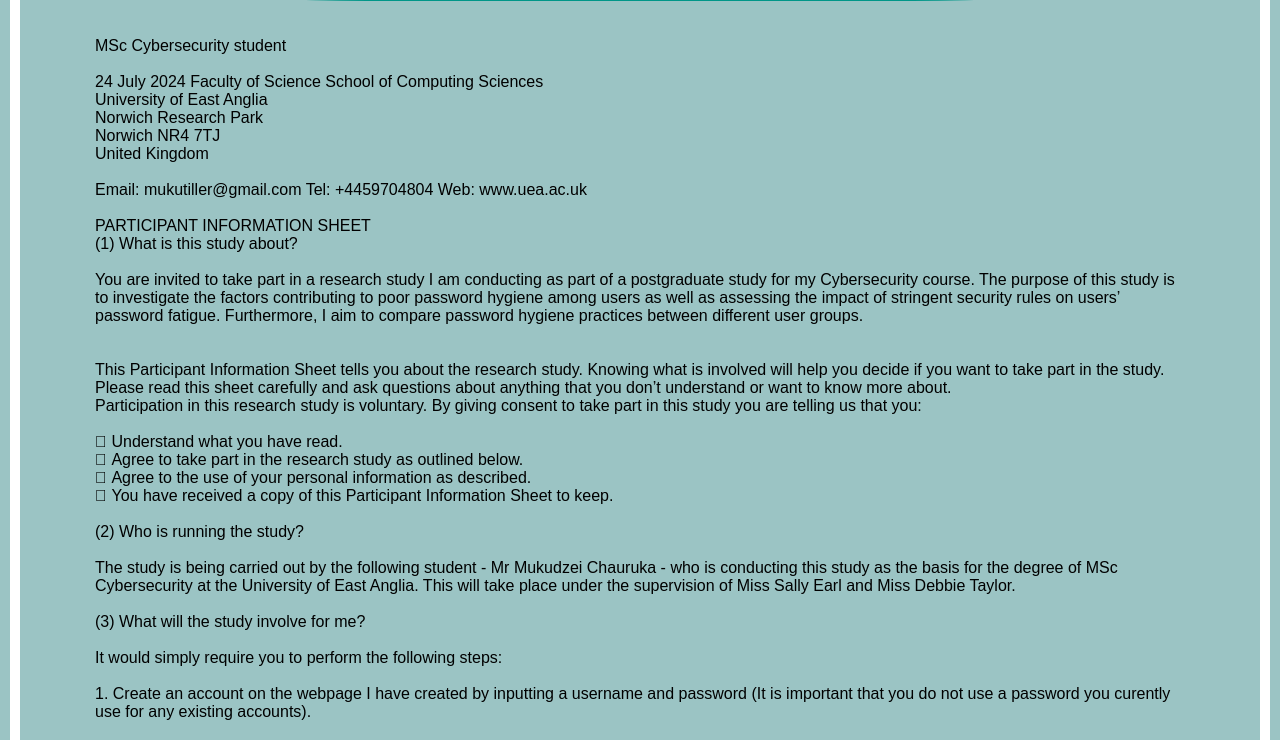
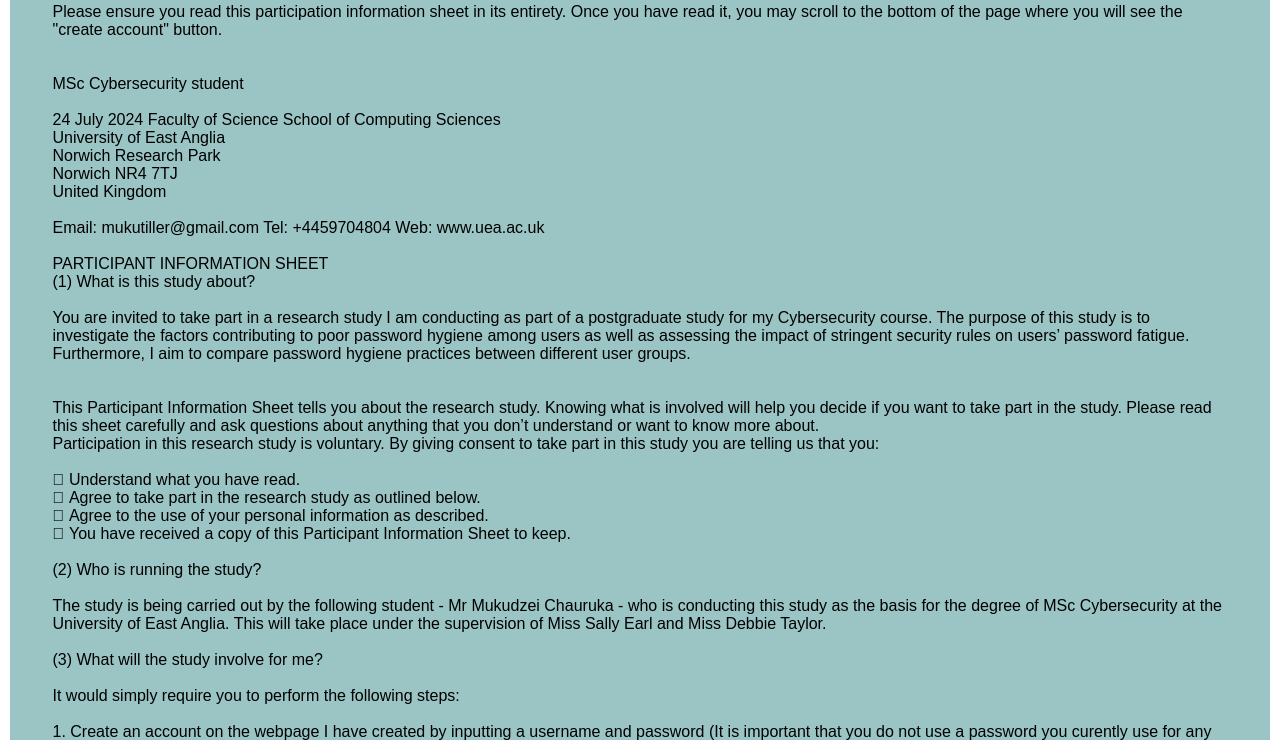
Before and after one commit to Mukudzei17/Disso, a website: page client/index.html in a window 1280 px wide. Shown: the part 242-982 px from the top of the page. Drawn offline with Linux system fonts and the light colour scheme; files whose address does not match are found by name.

Commit message:
lotta changes

```diff
--- a/client/index.html
+++ b/client/index.html
@@ -12,6 +12,8 @@
     <div class="sheet">
       <div class="heading"><h1>Welcome to Mukudzei Chauruka's Study</h1></div>
       <br><br>
+      Please ensure you read this participation information sheet in its entirety. Once you have read it, you may scroll to the bottom of the page where you will see the "create account" button.
+      <br><br><br>
         MSc Cybersecurity student
         <br><br>
         24 July 2024		Faculty of Science
--- a/client/register.js
+++ b/client/register.js
@@ -18,7 +18,7 @@
 
   if (passwordRegex.test(passwordValue)) {
     console.log('Password is valid', passwordValue);
-    alert('Password is valid: ' + passwordValue);
+    alert('Password is valid: ');
     try {
       const response = await fetch('/register', {
         method: 'POST',
--- a/client/style.css
+++ b/client/style.css
@@ -84,7 +84,7 @@
     background-color: rgb(155, 196, 196);
     margin: 0;
     width: auto;
-    padding: 10px;
+    padding: 0px;
 
 }
 .container{
@@ -94,7 +94,7 @@
     position: relative;
     width: auto;
     border: 10px solid #fff;
-    padding: 50px;
+    padding: 5px;
 
 
 }
@@ -121,17 +121,16 @@
 
 .sheet{
     height: 100%;
-    flex: 1;
+
 
     width: auto;
-    margin: 25px;
+    margin: 3%;
 
 }
 .heading{
     padding: 5%;
     border: 1px solid #009688;
     width: auto;
-    border-radius: 25%;
     text-decoration: underline;
 }
 .greeting{
@@ -140,5 +139,4 @@
     top: 200px;
     font-size: larger;
 
-
 }
```
Also changed, not shown: client/register.html (+1 -1 lines).
